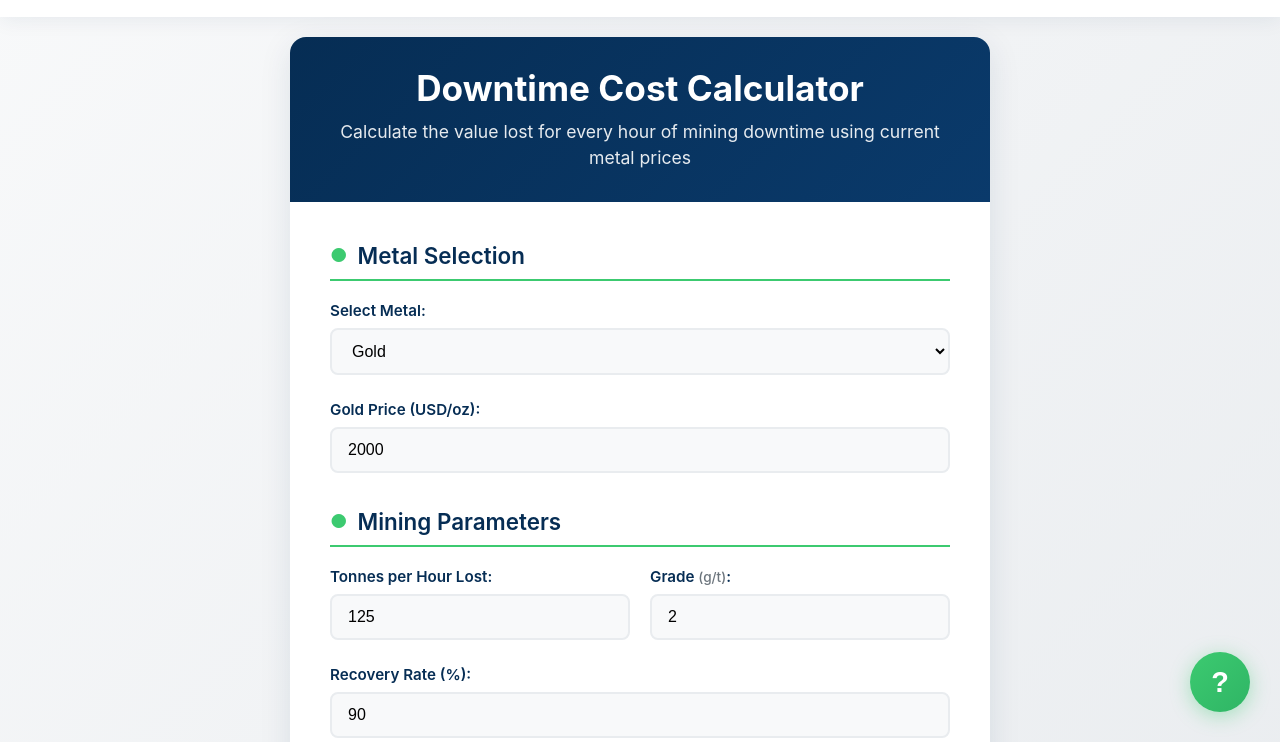
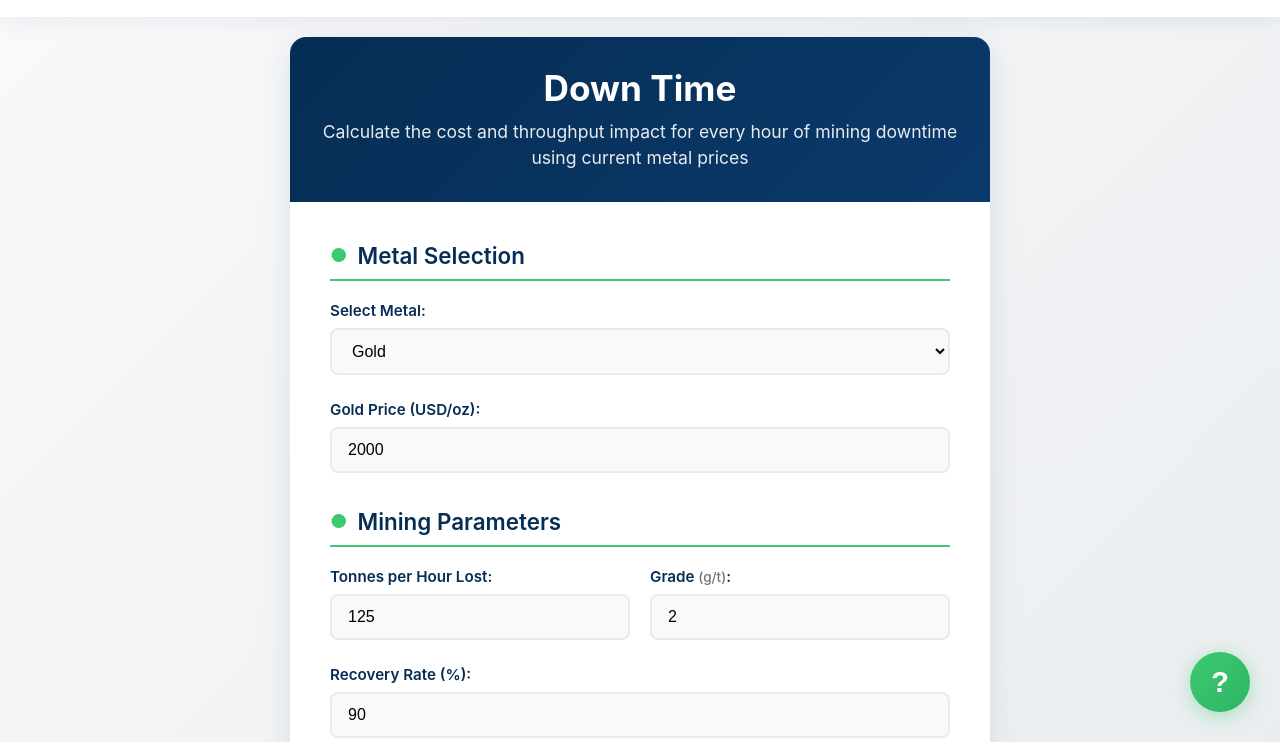
Before and after one commit to saurabhwebdev/dcc, a plain HTML site: page index.html in a window 1280 px wide. Shown: the part 58-800 px from the top of the page. Drawn offline with Linux system fonts and the light colour scheme.

Commit message:
Add files via upload

```diff
--- a/index.html
+++ b/index.html
@@ -3,7 +3,7 @@
 <head>
     <meta charset="UTF-8">
     <meta name="viewport" content="width=device-width, initial-scale=1.0">
-    <title>Downtime Cost Calculator - Unison Mining Consulting</title>
+    <title>Down Time - Unison Mining Consulting</title>
     <style>
         * {
             margin: 0;
@@ -470,8 +470,8 @@
     <div class="page-wrapper">
         <div class="container">
             <div class="header">
-                <h1>Downtime Cost Calculator</h1>
-                <p>Calculate the value lost for every hour of mining downtime using current metal prices</p>
+                <h1>Down Time</h1>
+                <p>Calculate the cost and throughput impact for every hour of mining downtime using current metal prices</p>
             </div>
 
             <div class="content">
```
